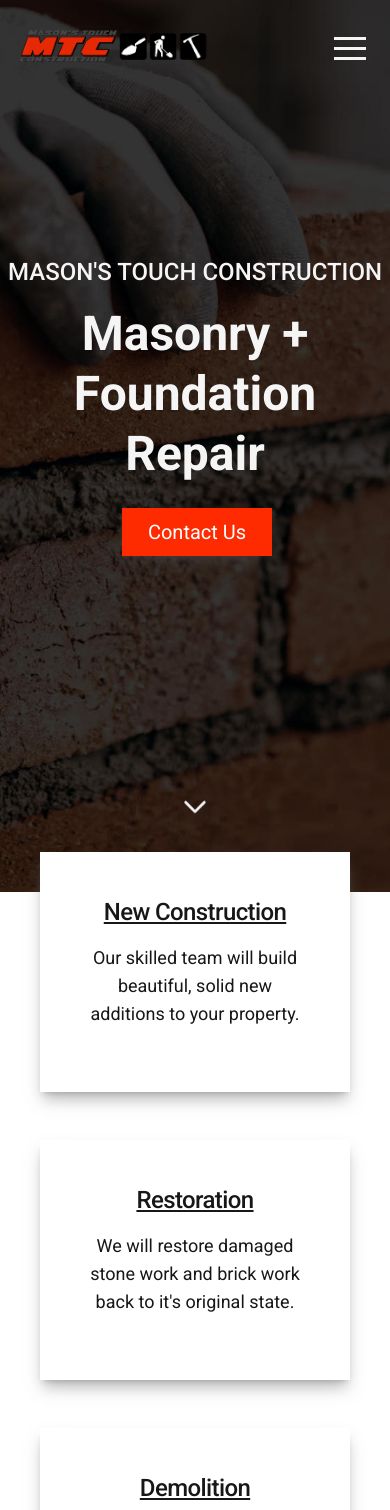
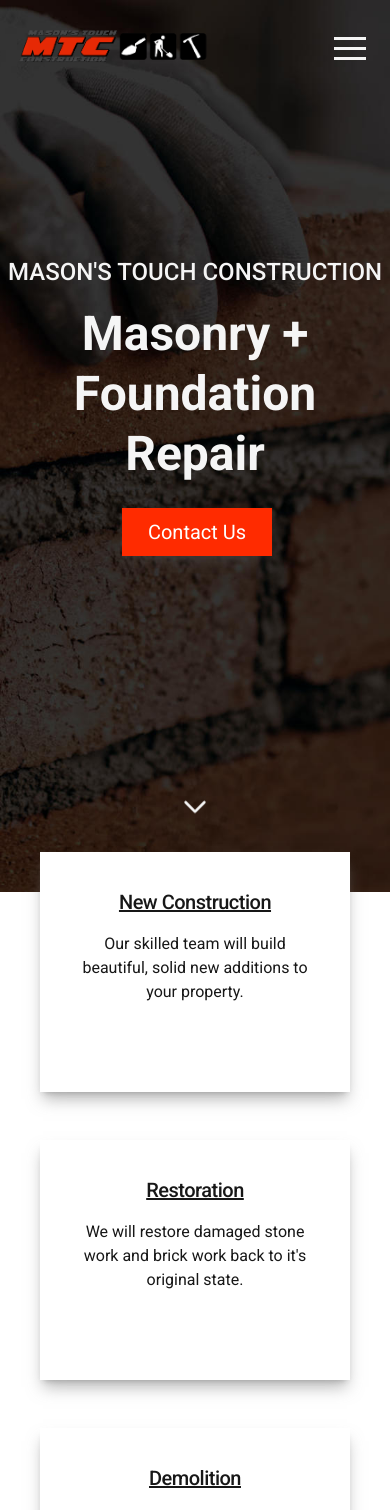
Before and after one commit to EMurrell/MTC2, a Next.js app: page / in a window 390 px wide. Shown: the top 1510 px of the page. Built offline with nearby package versions, Linux system fonts and the light colour scheme.

Commit message:
fix overflow features section

```diff
--- a/components/Contact.js
+++ b/components/Contact.js
@@ -54,7 +54,8 @@ export default function Contact() {
         </DelayedFadeIn>
       </div>
       <div className="flex flex-col justify-center py-8 text-lg text-center border-t border-neutral-400 lg:text-xl text-neutral-400">
-        &copy; {getCurrentYear()} MTC All Rights Reserved
+        &copy; {getCurrentYear()} MTC All Rights Reserved <br />
+        Powered by Trailbridge Web
       </div>
     </footer>
   );
--- a/components/Features.js
+++ b/components/Features.js
@@ -32,10 +32,10 @@ export default function Features() {
               <div key={feature.name} className="py-6">
                 <div className="flow-root px-10 pb-8 mx-6 bg-white shadow-lg h-60 shadow-neutral-500/50 lg:mx-0 md:mx-32 ">
                   <FadeIn>
-                    <h3 className="text-2xl font-medium tracking-tight underline pt-11 text-neutral-900 ">
+                    <h3 className="text-xl font-medium tracking-tight underline pt-9 md:pt-12 md:text-2xl text-neutral-900 ">
                       {feature.name}
                     </h3>
-                    <p className="mt-4 text-lg text-neutral-900 ">
+                    <p className="mt-4 text-base md:text-lg text-neutral-900 ">
                       {feature.description}
                     </p>
                   </FadeIn>
```
